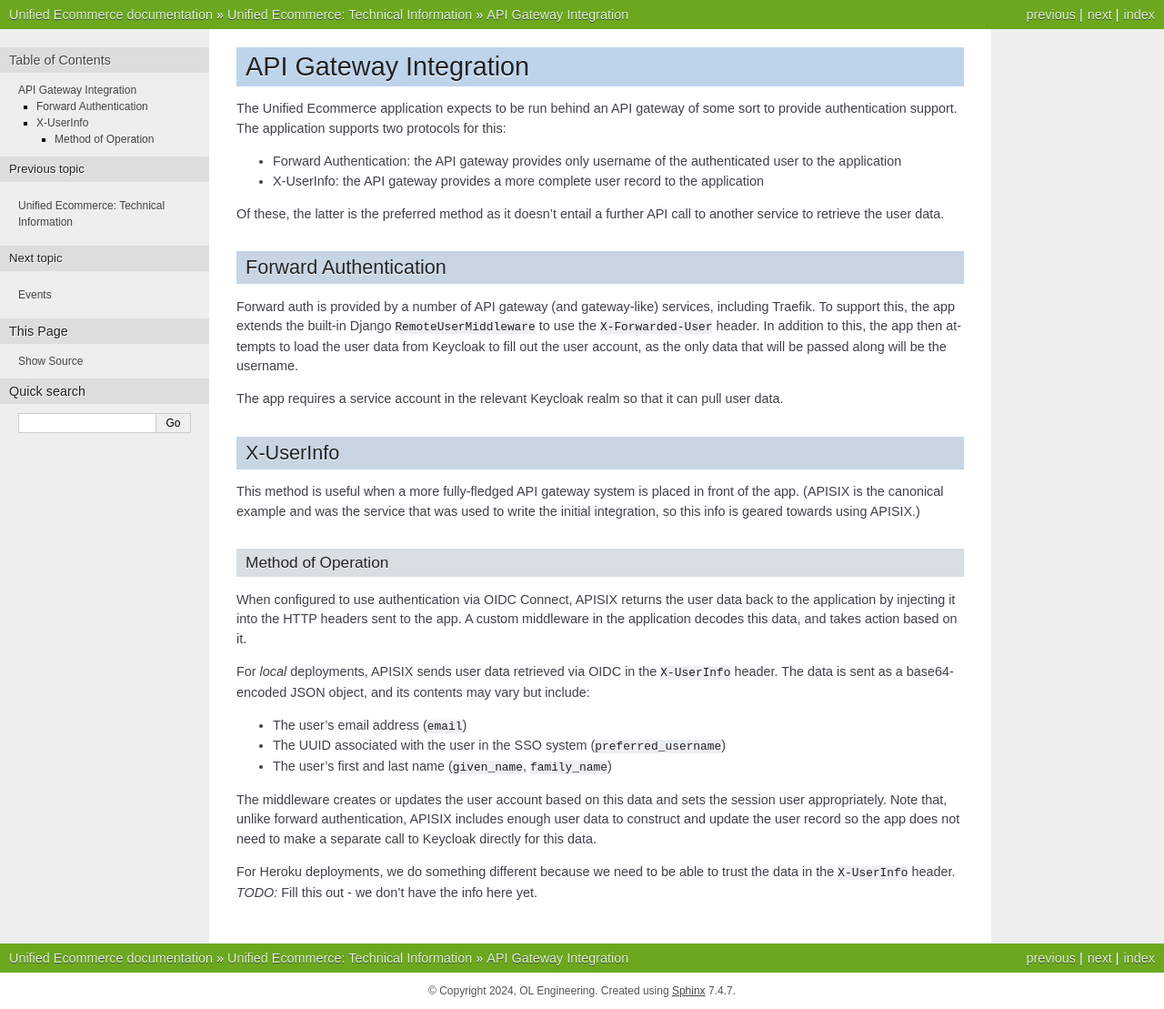
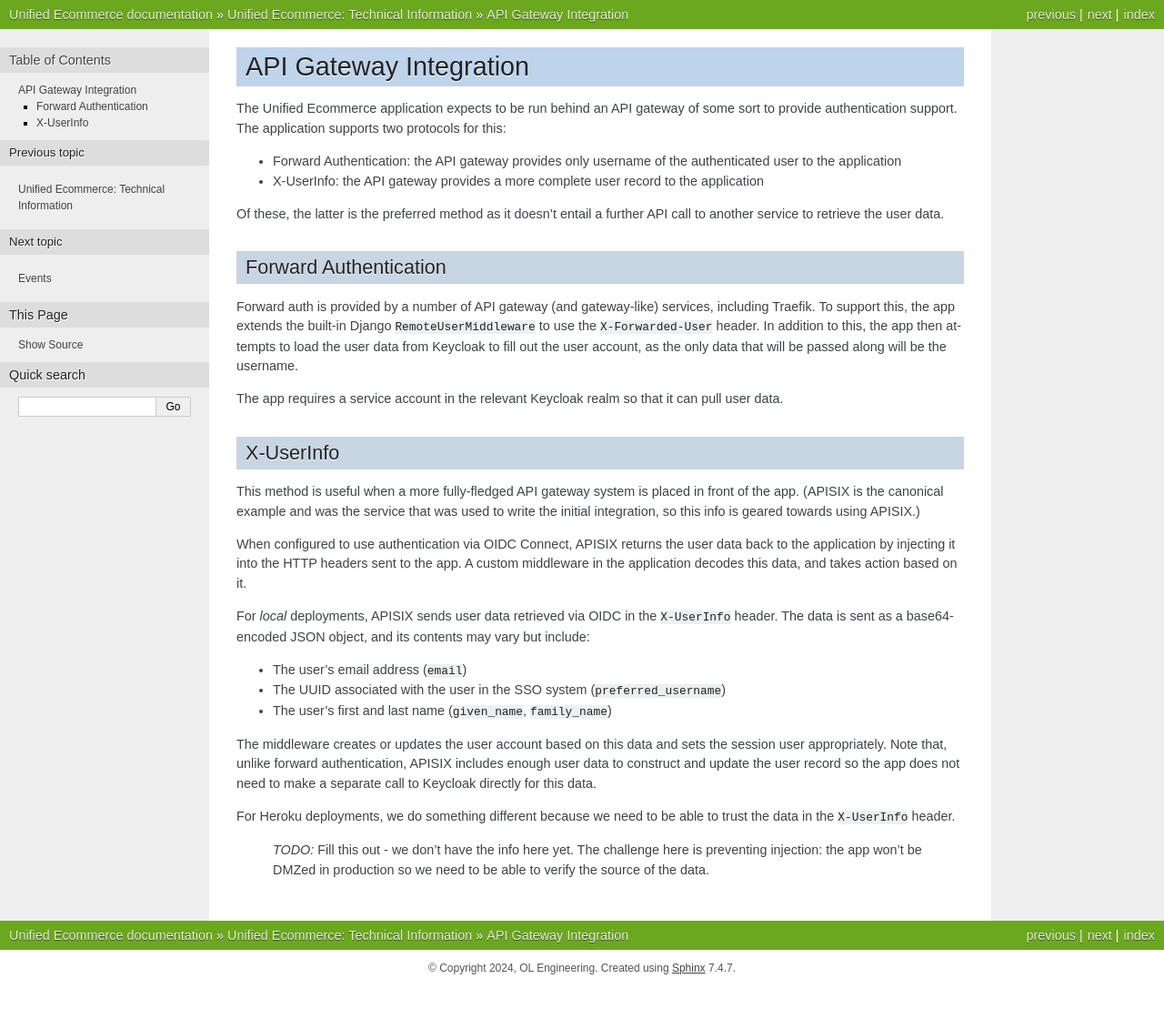
Before and after one commit to mitodl/unified-ecommerce, a Sphinx documentation site: the page built from docs/source/technical/apigateway.md, in a window 1280 px wide. Shown: the whole page at 91% size. Built offline with Sphinx 7.4.7, drawn with Linux system fonts in a browser that asks for light colours; after the commit the page ends 1084 px from its top, so only the background shows below that.

Commit message:
Bit more documentation, double-checking some stuff

```diff
--- a/docs/source/technical/apigateway.md
+++ b/docs/source/technical/apigateway.md
@@ -17,8 +17,6 @@
 
 This method is useful when a more fully-fledged API gateway system is placed in front of the app. (APISIX is the canonical example and was the service that was used to write the initial integration, so this info is geared towards using APISIX.)
 
-### Method of Operation
-
 When configured to use authentication via OIDC Connect, APISIX returns the user data back to the application by injecting it into the HTTP headers sent to the app. A custom middleware in the application decodes this data, and takes action based on it.
 
 For _local_ deployments, APISIX sends user data retrieved via OIDC in the `X-UserInfo` header. The data is sent as a base64-encoded JSON object, and its contents may vary but include:
@@ -28,4 +26,6 @@
 
 The middleware creates or updates the user account based on this data and sets the session user appropriately. Note that, unlike forward authentication, APISIX includes enough user data to construct and update the user record so the app does not need to make a separate call to Keycloak directly for this data.
 
-For Heroku deployments, we do something different because we need to be able to trust the data in the `X-UserInfo` header. _TODO:_ Fill this out - we don't have the info here yet.
+For Heroku deployments, we do something different because we need to be able to trust the data in the `X-UserInfo` header.
+
+> _TODO:_ Fill this out - we don't have the info here yet. The challenge here is preventing injection: the app won't be DMZed in production so we need to be able to verify the source of the data.
```
